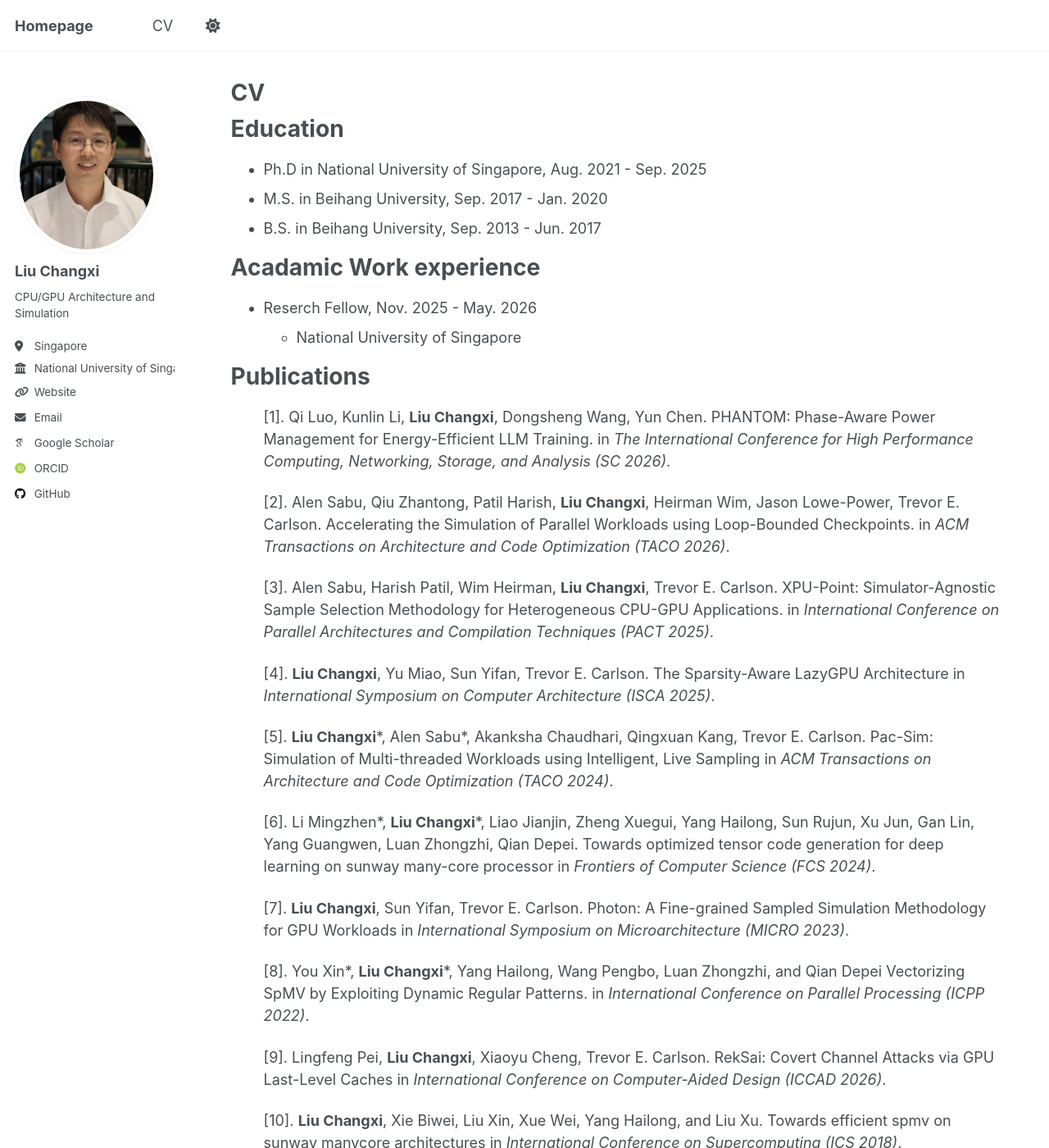
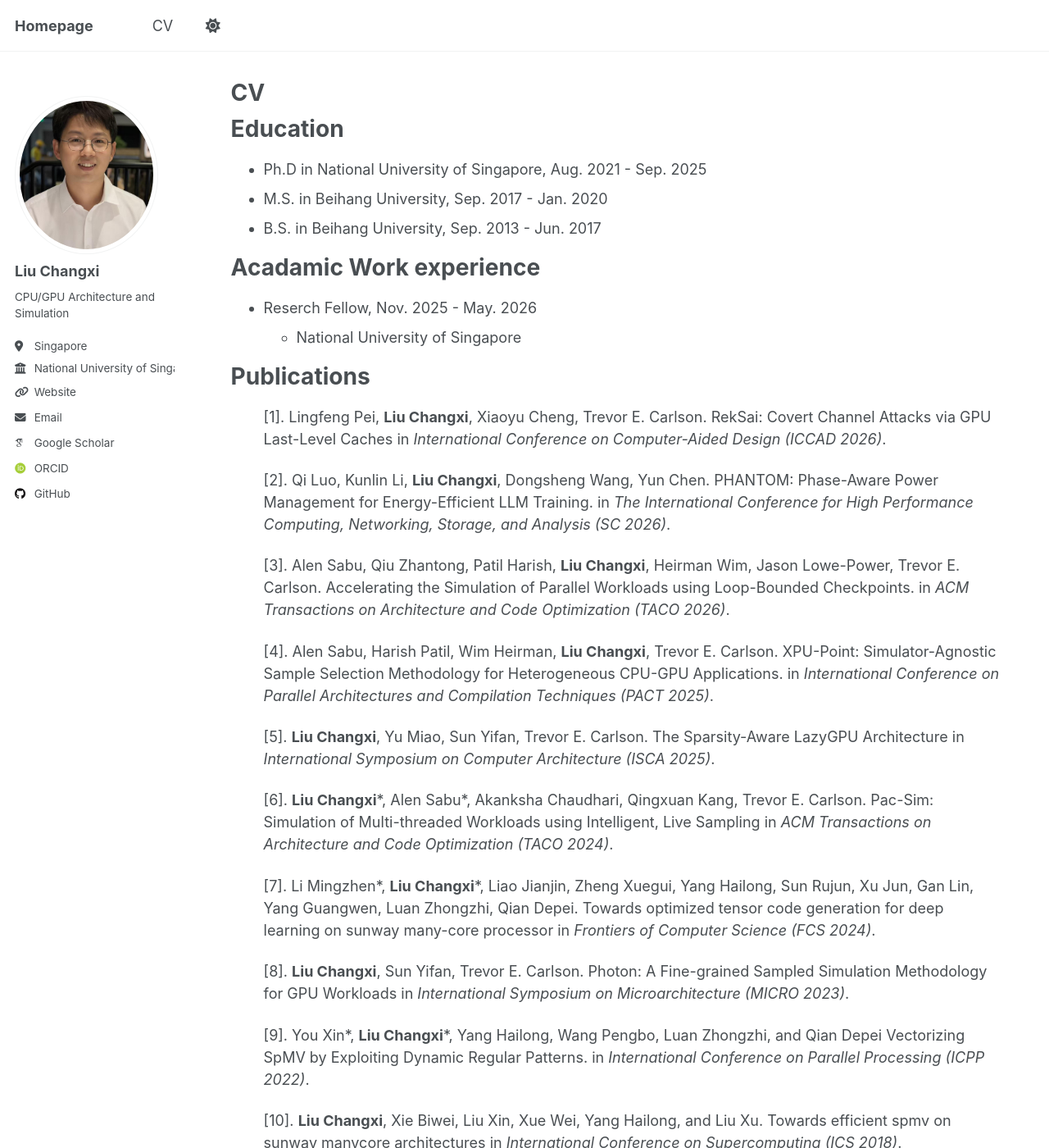
Before and after one commit to lchangxii/lchangxii.github.io, a Jekyll site: the page built from _pages/cv.md, in a window 1280 px wide and 1400 px high. Shown: the whole window at 82% size. Built offline with Jekyll 4.4.1, drawn with Linux system fonts in a browser that asks for light colours; some web fonts are replaced; some of the changed text lies outside the part shown.

Commit message:
update cv

```diff
--- a/_pages/cv.md
+++ b/_pages/cv.md
@@ -33,10 +33,16 @@ Acadamic Work experience
 
 Publications
 ======
-  {% assign pubs_desc = site.publications | sort_natural: "path" | reverse %}
-  <ul>{% for post in pubs_desc %}
-    {% assign index = forloop.index%}
+  <ul>{% assign index = 1 %}{% for i in (0..999) reversed %}
+    {% assign i_str = i | append: "" %}
+    {% for post in site.publications %}
+    {% assign post_number = post.path | split: "/" | last | split: "." | first %}
+    {% if post_number != i_str %}
+    {% continue %}
+    {% endif %}
     {% include archive-single.html %}
+    {% assign index = index | plus: 1 %}
+    {% endfor %}
   {% endfor %}</ul>
   <ul>*Authors with equal contribution.</ul>
 
```
Also changed, not shown: other parts of _pages/cv.md (+3 -2 lines).
